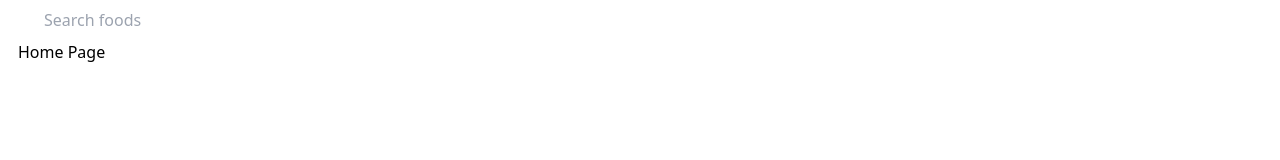
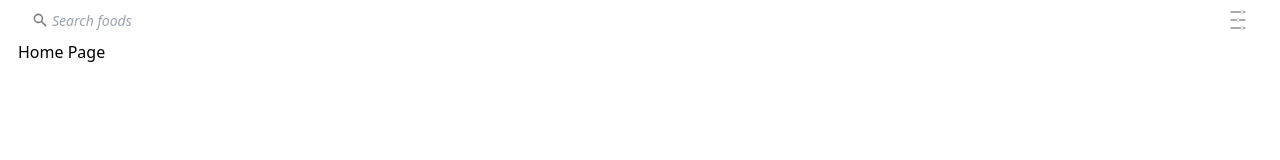
Before and after one commit to zylcom/fostfoad, a Vue app: page / in a window 1280 px wide. Shown: the top 160 px of the page. Built offline with nearby package versions, Linux system fonts and the light colour scheme.

Commit message:
refactor(components): update search bar component
Add search filter button component to search bar component

```diff
--- a/src/components/SearchBar.vue
+++ b/src/components/SearchBar.vue
@@ -1,9 +1,20 @@
-<script setup></script>
+<script setup>
+import IconSearch from "./icons/IconSearch.vue";
+import SearchFilterButton from "./SearchFilterButton.vue";
+</script>
 
 <template>
-  <input
-    type="text"
-    class="w-full h-10 bg-white rounded-[10px] pl-6 px-1 focus:ring-0 focus:outline-none"
-    placeholder="Search foods"
-  />
+  <div class="flex relative">
+    <input
+      type="text"
+      class="w-full h-10 bg-white rounded-[10px] pl-8 focus:ring-1 focus:outline-none placeholder:text-sm placeholder:italic"
+      placeholder="Search foods"
+    />
+
+    <span class="absolute left-3 top-1/2 -mt-2">
+      <IconSearch class="w-4 h-4" />
+    </span>
+
+    <SearchFilterButton />
+  </div>
 </template>
```
